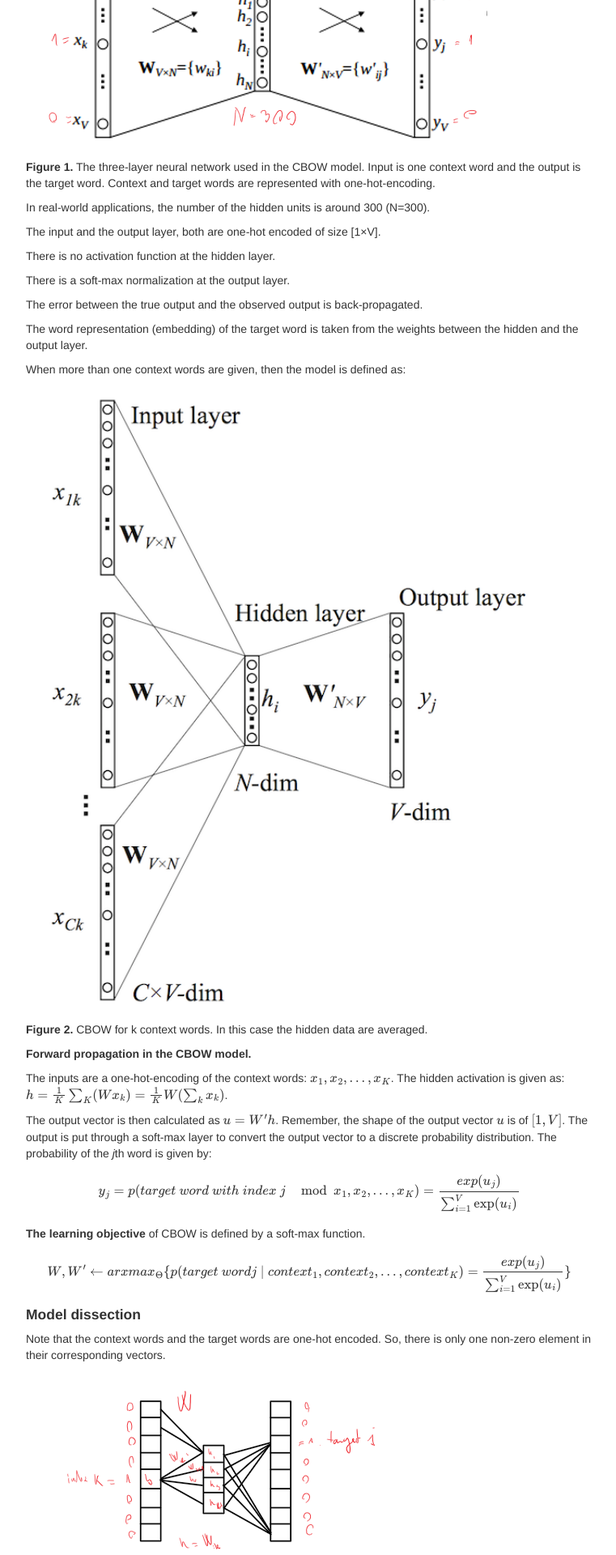
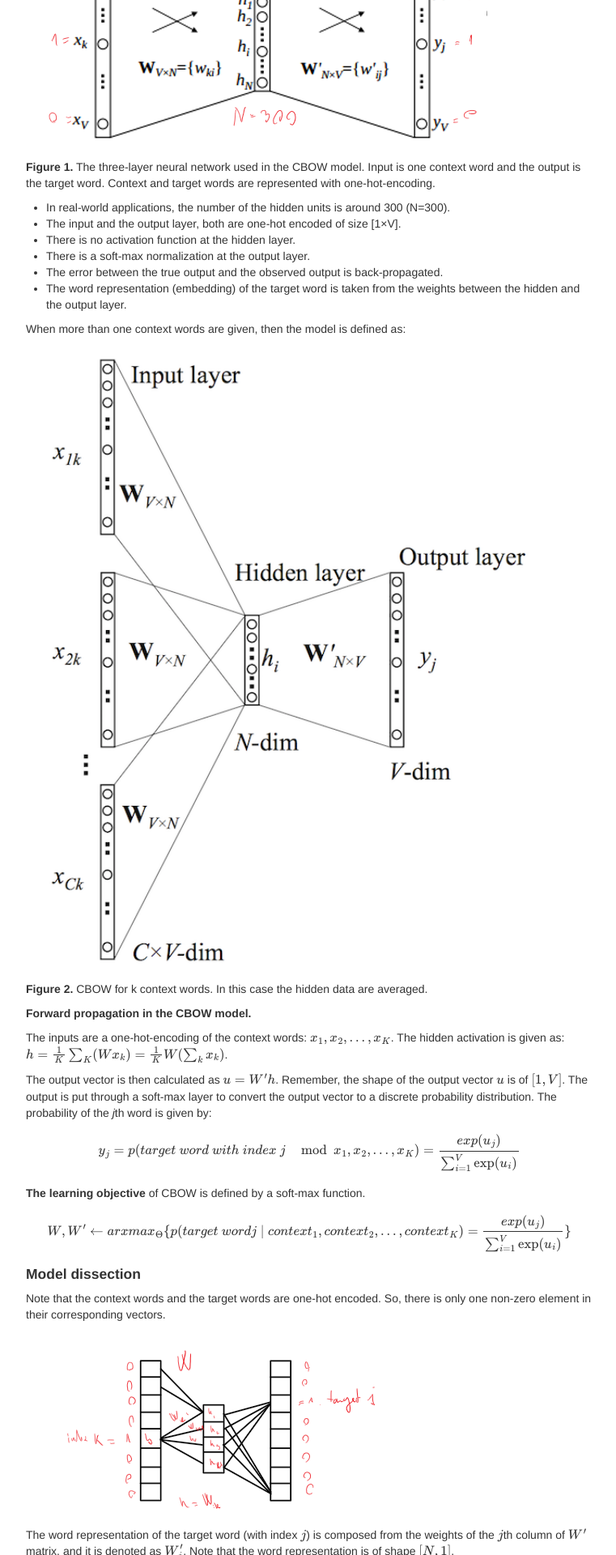
Before and after one commit to kfattila/kfattila.github.io, a Jekyll site: the page built from pages/neural_word_embeddings.md, in a window 1280 px wide. Shown: the part 2881-4801 px from the top of the page at 81% size, without its empty margins (258-1019 px from the left). Built offline with Jekyll 4.4.1, drawn with Linux system fonts in a browser that asks for light colours; formulas are drawn with MathJax 3; comment, search, counter and statistics services are not loaded.

Commit message:
Lectures

```diff
--- a/pages/neural_word_embeddings.md
+++ b/pages/neural_word_embeddings.md
@@ -65,17 +65,12 @@ This is achieved with a three-layer neural network (shown for one context):
 **Figure 1.** The three-layer neural network used in the CBOW model. Input is one context word and the output is the target word. Context and target words are represented with one-hot-encoding.
 
 
-In real-world applications, the number of the hidden units is around 300 (N=300).
-
-The input and the output layer, both are one-hot encoded of size [1×V].
-
-There is no activation function at the hidden layer.
-
-There is a soft-max normalization at the output layer.
-
-The error between the true output and the observed output is back-propagated.
-
-The word representation (embedding) of the target word is taken from the weights between the hidden and the output layer.
+* In real-world applications, the number of the hidden units is around 300 (N=300).
+* The input and the output layer, both are one-hot encoded of size [1×V].
+* There is no activation function at the hidden layer.
+* There is a soft-max normalization at the output layer.
+* The error between the true output and the observed output is back-propagated.
+* The word representation (embedding) of the target word is taken from the weights between the hidden and the output layer.
 
 
 When more than one context words are given, then the model is defined as:
```
